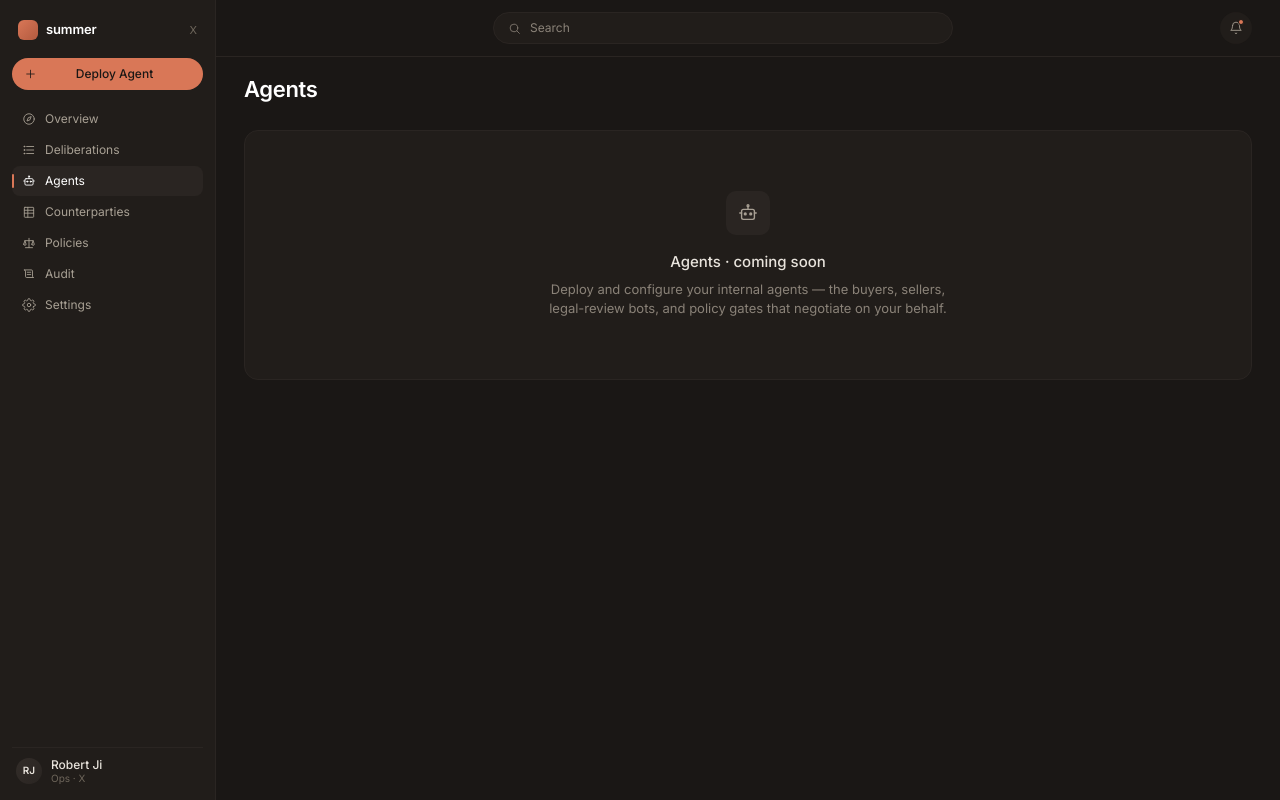
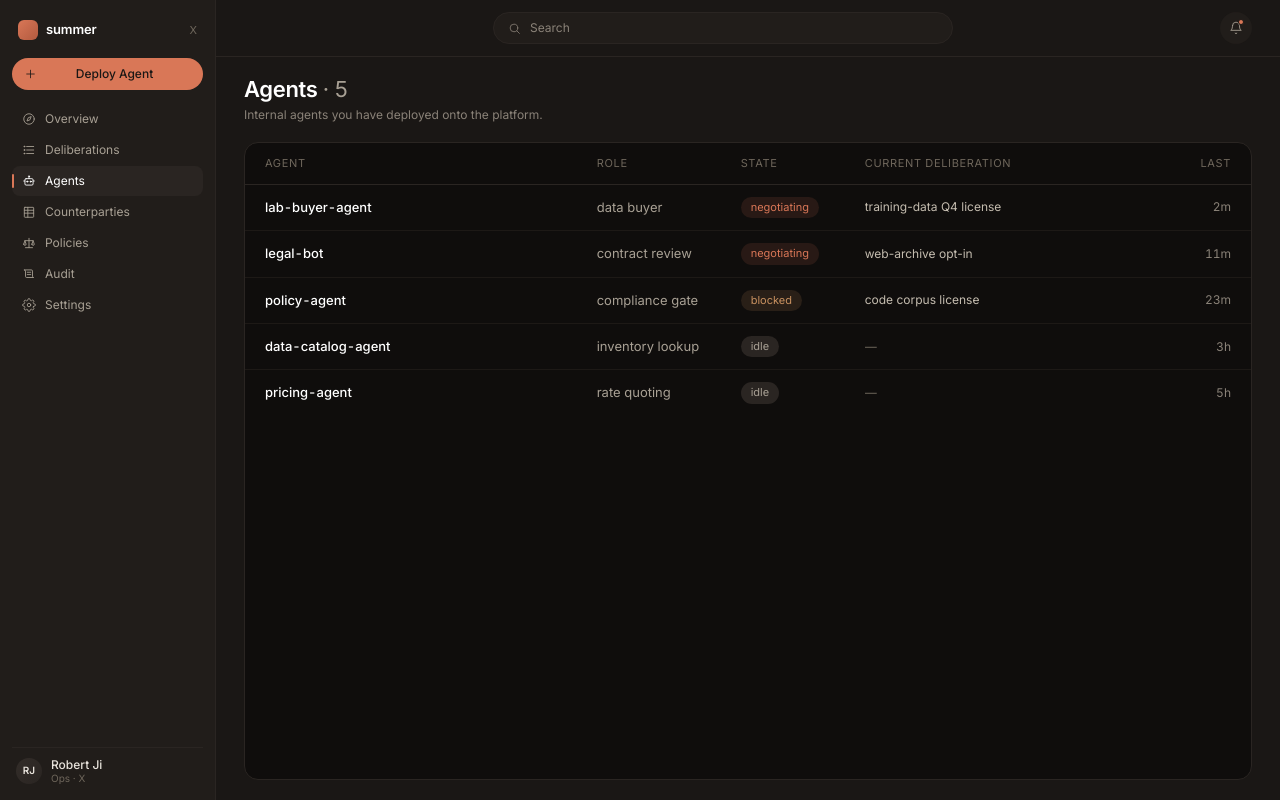
Before and after one commit to rob-9/mesa, a Next.js app in the folder apps/dashboard/: page /agents in a window 1280 px wide. Built offline with nearby package versions, Linux system fonts and the light colour scheme.

Commit message:
feat(agents): list page with table view

```diff
--- a/apps/dashboard/app/agents/page.tsx
+++ b/apps/dashboard/app/agents/page.tsx
@@ -1,12 +1,29 @@
+import { AgentsTable } from "@/components/agents/AgentsTable";
 import { AppShell } from "@/components/shell/AppShell";
-import { ComingSoon } from "@/components/shell/ComingSoon";
+import { getAgents } from "@/lib/api";
 
-export default function AgentsPage() {
+export default async function AgentsPage() {
+  const agents = await getAgents();
   return (
     <AppShell>
-      <ComingSoon title="Agents" icon="robot">
-        Deploy and configure your internal agents — the buyers, sellers, legal-review bots, and policy gates that negotiate on your behalf.
-      </ComingSoon>
+      <div style={{ marginBottom: 18 }}>
+        <h1
+          style={{
+            margin: 0,
+            fontSize: 22,
+            letterSpacing: "-0.015em",
+            lineHeight: 1.15,
+            fontWeight: 600,
+            color: "var(--fg-0)"
+          }}
+        >
+          Agents <span style={{ color: "var(--fg-3)", fontWeight: 400 }}>· {agents.length}</span>
+        </h1>
+        <div style={{ marginTop: 4, fontSize: 12, color: "var(--fg-4)" }}>
+          Internal agents you have deployed onto the platform.
+        </div>
+      </div>
+      <AgentsTable agents={agents} />
     </AppShell>
   );
 }
--- /dev/null
+++ b/apps/dashboard/components/agents/AgentRow.tsx
@@ -0,0 +1,74 @@
+import Link from "next/link";
+import { Pill } from "@/components/primitives/Pill";
+import { formatRelative } from "@/lib/format";
+import type { AgentDetail } from "@/lib/types";
+
+const stateMeta: Record<AgentDetail["state"], { label: string; tone: Parameters<typeof Pill>[0]["tone"] }> = {
+  negotiating: { label: "negotiating", tone: "accent" },
+  blocked: { label: "blocked", tone: "amber" },
+  idle: { label: "idle", tone: "neutral" }
+};
+
+interface RowProps {
+  agent: AgentDetail;
+  isLast: boolean;
+  gridTemplate: string;
+}
+
+export function AgentRow({ agent, isLast, gridTemplate }: RowProps) {
+  const meta = stateMeta[agent.state];
+  return (
+    <Link
+      href={`/agents/${agent.id}`}
+      className="row-link"
+      style={{
+        display: "block",
+        padding: "12px 20px",
+        borderBottom: isLast ? "none" : "1px solid var(--border-row)",
+        textDecoration: "none",
+        color: "inherit"
+      }}
+    >
+      <div
+        style={{
+          display: "grid",
+          gridTemplateColumns: gridTemplate,
+          gap: 14,
+          alignItems: "center",
+          fontSize: 13
+        }}
+      >
+        <span
+          className="mono"
+          style={{
+            color: "var(--fg-0)",
+            fontWeight: 500,
+            overflow: "hidden",
+            textOverflow: "ellipsis",
+            whiteSpace: "nowrap"
+          }}
+        >
+          {agent.name}
+        </span>
+        <span style={{ color: "var(--fg-3)", fontSize: 13 }}>{agent.role}</span>
+        <span>
+          <Pill tone={meta.tone}>{meta.label}</Pill>
+        </span>
+        <span
+          style={{
+            color: agent.deliberationTitle ? "var(--fg-2)" : "var(--fg-5)",
+            fontSize: 12,
+            overflow: "hidden",
+            textOverflow: "ellipsis",
+            whiteSpace: "nowrap"
+          }}
+        >
+          {agent.deliberationTitle ?? "—"}
+        </span>
+        <span className="mono" style={{ textAlign: "right", color: "var(--fg-4)", fontSize: 12 }}>
+          {formatRelative(agent.lastActivity)}
+        </span>
+      </div>
+    </Link>
+  );
+}
--- /dev/null
+++ b/apps/dashboard/components/agents/AgentsTable.tsx
@@ -0,0 +1,52 @@
+import type { AgentDetail } from "@/lib/types";
+import { AgentRow } from "./AgentRow";
+
+const GRID = "minmax(0, 1.4fr) 130px 110px minmax(0, 1.2fr) 80px";
+
+export function AgentsTable({ agents }: { agents: AgentDetail[] }) {
+  return (
+    <div
+      style={{
+        background: "var(--surface-0)",
+        border: "1px solid var(--surface-2)",
+        borderRadius: "var(--r-card)",
+        overflow: "hidden",
+        display: "flex",
+        flexDirection: "column",
+        flex: 1,
+        minHeight: 0
+      }}
+    >
+      <div
+        className="mono"
+        style={{
+          flexShrink: 0,
+          display: "grid",
+          gridTemplateColumns: GRID,
+          gap: 14,
+          padding: "12px 20px",
+          fontSize: 11,
+          color: "var(--fg-5)",
+          letterSpacing: "0.06em",
+          borderBottom: "1px solid var(--surface-2)"
+        }}
+      >
+        <span>AGENT</span>
+        <span>ROLE</span>
+        <span>STATE</span>
+        <span>CURRENT DELIBERATION</span>
+        <span style={{ textAlign: "right" }}>LAST</span>
+      </div>
+      <div style={{ flex: 1, overflowY: "auto", overscrollBehavior: "none", minHeight: 0 }}>
+        {agents.map((a, i) => (
+          <AgentRow
+            key={a.id}
+            agent={a}
+            isLast={i === agents.length - 1}
+            gridTemplate={GRID}
+          />
+        ))}
+      </div>
+    </div>
+  );
+}
```
